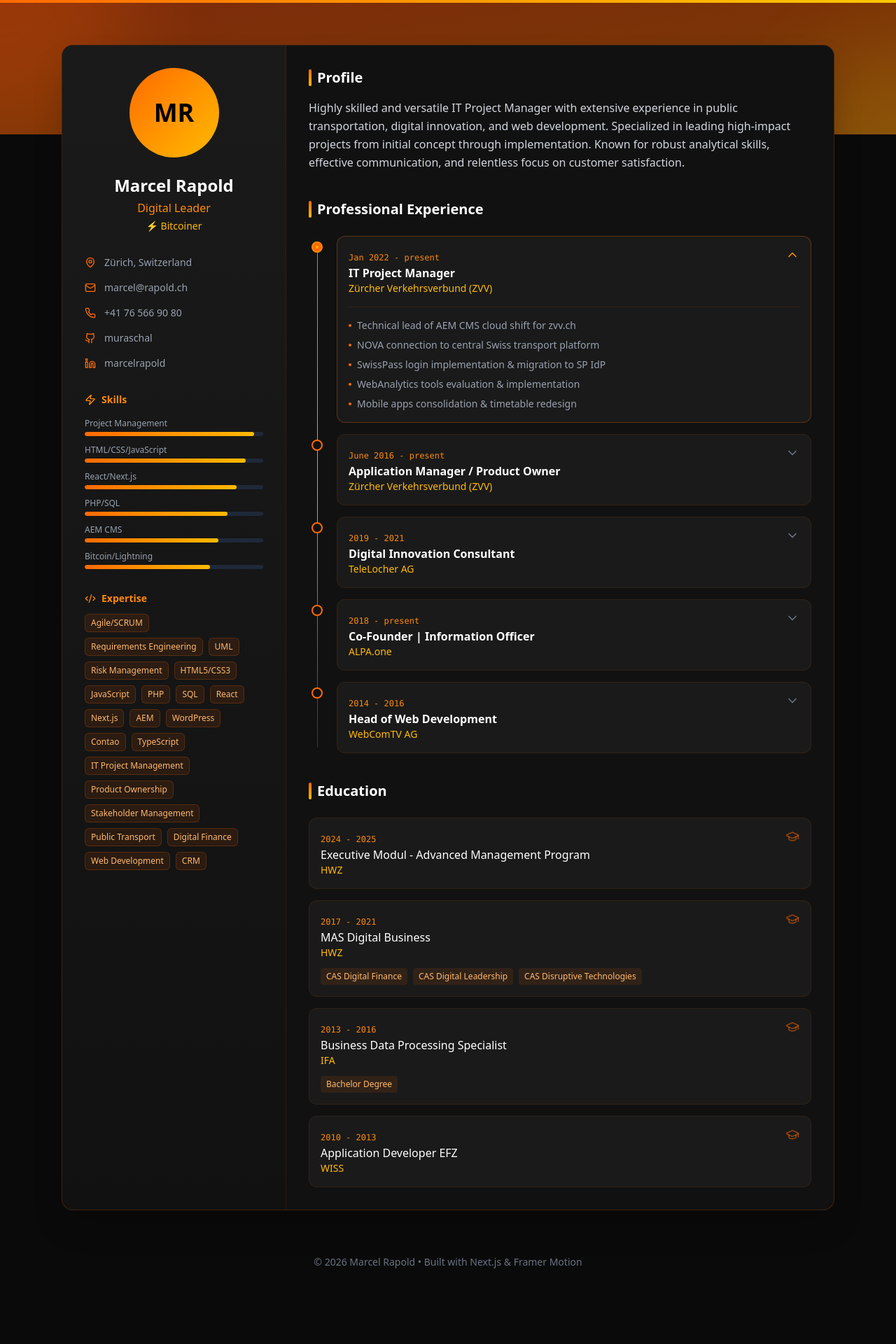
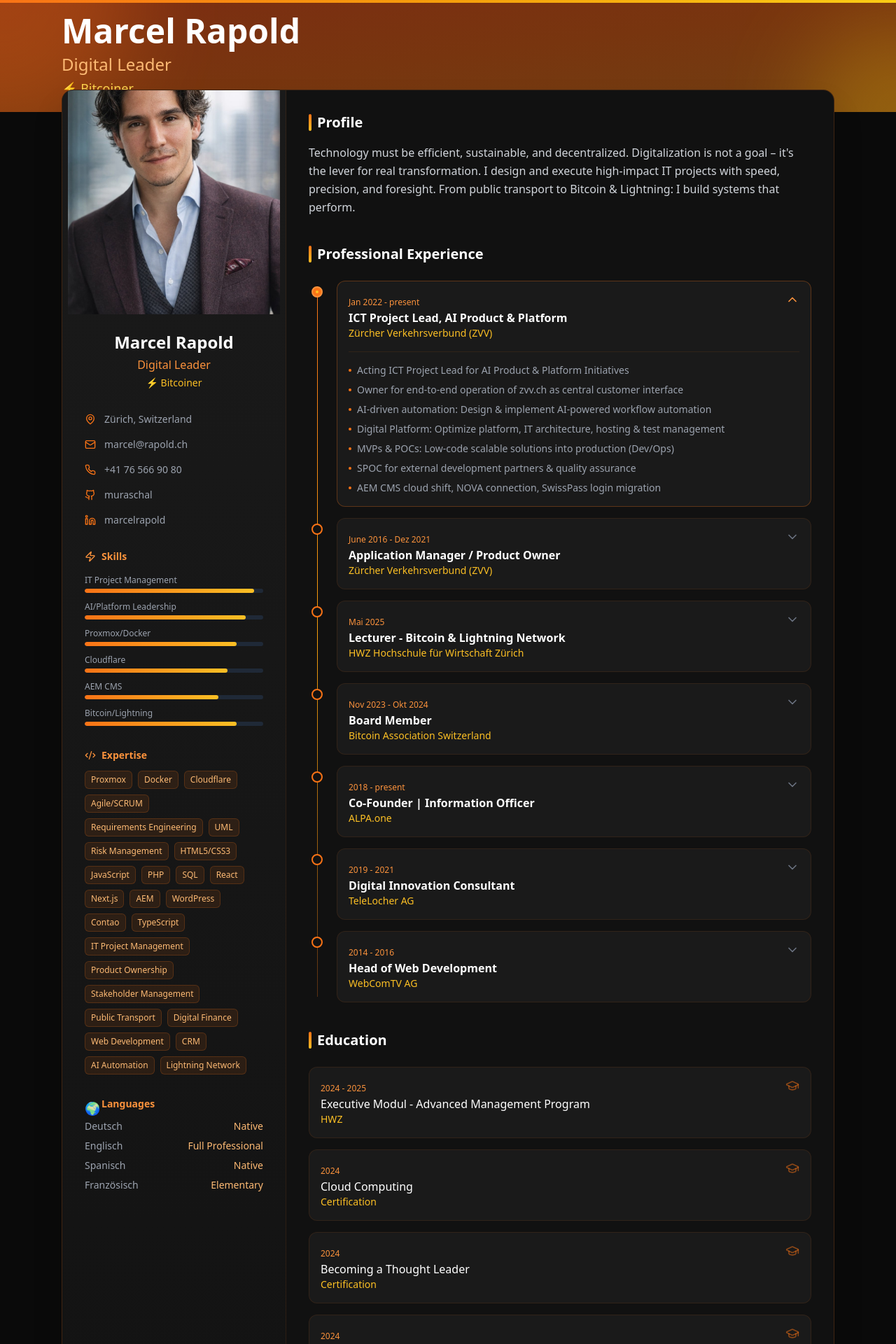
Before and after one commit to marcelrapold/cv-muriellebielawski, a Next.js app: page / in a window 1280 px wide. Shown: the top 1920 px of the page at 70% size. Before the commit the page ends 1845 px from the top, so only its background shows below. Built offline with nearby package versions, Linux system fonts and the light colour scheme.

Commit message:
Initial commit: Marcel CV - Modern Next.js portfolio

```diff
--- a/next.config.ts
+++ b/next.config.js
@@ -1,5 +1,5 @@
 /** @type {import('next').NextConfig} */
-const nextConfig = {
+module.exports = {
   images: {
     remotePatterns: [
       {
@@ -9,5 +9,3 @@ const nextConfig = {
     ],
   },
 };
-
-export default nextConfig;
--- a/package.json
+++ b/package.json
@@ -21,7 +21,7 @@
     "@types/react-dom": "^19.0.0",
     "autoprefixer": "^10.0.0",
     "postcss": "^8.0.0",
-    "tailwindcss": "^4.0.0",
+    "tailwindcss": "^3.4.17",
     "typescript": "^5.0.0",
     "vercel": "^50.27.1"
   }
--- /dev/null
+++ b/postcss.config.js
@@ -0,0 +1,6 @@
+module.exports = {
+  plugins: {
+    tailwindcss: {},
+    autoprefixer: {},
+  },
+}
--- a/src/app/globals.css
+++ b/src/app/globals.css
@@ -1,4 +1,6 @@
-@import "tailwindcss";
+@tailwind base;
+@tailwind components;
+@tailwind utilities;
 
 :root {
   --background: #0a0a0a;
--- a/src/app/page.tsx
+++ b/src/app/page.tsx
@@ -37,6 +37,26 @@ const education = [
     school: "HWZ",
   },
   {
+    period: "2024",
+    title: "Cloud Computing",
+    school: "Certification",
+  },
+  {
+    period: "2024",
+    title: "Becoming a Thought Leader",
+    school: "Certification",
+  },
+  {
+    period: "2024",
+    title: "Konfliktgespräche richtig führen",
+    school: "Certification",
+  },
+  {
+    period: "2024",
+    title: "Grundlagen der Programmierung: Agile Softwareentwicklung",
+    school: "Certification",
+  },
+  {
     period: "2017 - 2021",
     title: "MAS Digital Business",
     school: "HWZ",
@@ -58,25 +78,58 @@ const education = [
 const experience = [
   {
     period: "Jan 2022 - present",
-    title: "IT Project Manager",
+    title: "ICT Project Lead, AI Product & Platform",
     company: "Zürcher Verkehrsverbund (ZVV)",
     highlights: [
-      "Technical lead of AEM CMS cloud shift for zvv.ch",
-      "NOVA connection to central Swiss transport platform",
-      "SwissPass login implementation & migration to SP IdP",
-      "WebAnalytics tools evaluation & implementation",
-      "Mobile apps consolidation & timetable redesign",
+      "Acting ICT Project Lead for AI Product & Platform Initiatives",
+      "Owner for end-to-end operation of zvv.ch as central customer interface",
+      "AI-driven automation: Design & implement AI-powered workflow automation",
+      "Digital Platform: Optimize platform, IT architecture, hosting & test management",
+      "MVPs & POCs: Low-code scalable solutions into production (Dev/Ops)",
+      "SPOC for external development partners & quality assurance",
+      "AEM CMS cloud shift, NOVA connection, SwissPass login migration",
     ],
   },
   {
-    period: "June 2016 - present",
+    period: "June 2016 - Dez 2021",
     title: "Application Manager / Product Owner",
     company: "Zürcher Verkehrsverbund (ZVV)",
     highlights: [
-      "Product ownership & KPI definition",
-      "eTicketing architecture & security",
-      "IT risk & security management",
-      "Budget & contract responsibility",
+      "Business IT alignment & process/service management",
+      "IT risk, security & architecture management",
+      "Stakeholder management & KPI definition",
+      "eTicketing: Architecture, security, test management & operations",
+      "zvv.ch web development & customer-centricity strategy",
+    ],
+  },
+  {
+    period: "Mai 2025",
+    title: "Lecturer - Bitcoin & Lightning Network",
+    company: "HWZ Hochschule für Wirtschaft Zürich",
+    highlights: [
+      "Taught Lightning Network module in Europe's first Bitcoin-only executive program",
+      "CAS Bitcoin Economy - hands-on session with LNHunt",
+      "Topics: Taproot Assets, NOSTR, routing markets",
+    ],
+  },
+  {
+    period: "Nov 2023 - Okt 2024",
+    title: "Board Member",
+    company: "Bitcoin Association Switzerland",
+    highlights: [
+      "Advancing Bitcoin adoption in Switzerland",
+      "Public education & legal challenge coordination",
+      "Media liaison & ecosystem development",
+    ],
+  },
+  {
+    period: "2018 - present",
+    title: "Co-Founder | Information Officer",
+    company: "ALPA.one",
+    highlights: [
+      "Bitcoin & Lightning Network services",
+      "Lightning Network Node Deployment",
+      "Lightning Payment Systems & Custom Workflows",
     ],
   },
   {
@@ -86,16 +139,7 @@ const experience = [
     highlights: [
       "Digital multi-channel strategy",
       "Smart Home integration",
-      "ICT multimedia solutions",
-    ],
-  },
-  {
-    period: "2018 - present",
-    title: "Co-Founder | Information Officer",
-    company: "ALPA.one",
-    highlights: [
-      "Strategic IT planning",
-      "Business efficiency & innovation",
+      "ICT multimedia solutions for corporate clients",
     ],
   },
   {
@@ -103,28 +147,30 @@ const experience = [
     title: "Head of Web Development",
     company: "WebComTV AG",
     highlights: [
-      "Agile/SCRUM project management",
-      "Full-stack development",
+      "Agile/SCRUM & waterfall project management",
+      "Full-stack development (HTML5, jQuery, PHP, SQL)",
       "CMS development (Contao, Typo3, WordPress)",
     ],
   },
 ];
 
 const skills = [
-  { name: "Project Management", level: 95 },
-  { name: "HTML/CSS/JavaScript", level: 90 },
-  { name: "React/Next.js", level: 85 },
-  { name: "PHP/SQL", level: 80 },
+  { name: "IT Project Management", level: 95 },
+  { name: "AI/Platform Leadership", level: 90 },
+  { name: "Proxmox/Docker", level: 85 },
+  { name: "Cloudflare", level: 80 },
   { name: "AEM CMS", level: 75 },
-  { name: "Bitcoin/Lightning", level: 70 },
+  { name: "Bitcoin/Lightning", level: 85 },
 ];
 
 const skillTags = [
+  "Proxmox", "Docker", "Cloudflare",
   "Agile/SCRUM", "Requirements Engineering", "UML", "Risk Management",
   "HTML5/CSS3", "JavaScript", "PHP", "SQL", "React", "Next.js",
   "AEM", "WordPress", "Contao", "TypeScript",
   "IT Project Management", "Product Ownership", "Stakeholder Management",
-  "Public Transport", "Digital Finance", "Web Development", "CRM"
+  "Public Transport", "Digital Finance", "Web Development", "CRM",
+  "AI Automation", "Lightning Network"
 ];
 
 export default function CV() {
@@ -147,30 +193,45 @@ export default function CV() {
       />
 
       {/* Header Banner */}
-      <div className="h-48 bg-gradient-to-br from-orange-900 via-amber-900 to-yellow-900 relative overflow-hidden">
-        <div className="absolute inset-0 opacity-20">
+      <div className="h-32 md:h-40 bg-gradient-to-br from-orange-900 via-amber-900 to-yellow-900 relative overflow-hidden">
+        <div className="absolute inset-0 opacity-30">
           <div className="absolute top-0 left-0 w-96 h-96 bg-orange-500 rounded-full blur-3xl -translate-x-1/2 -translate-y-1/2" />
           <div className="absolute bottom-0 right-0 w-64 h-64 bg-yellow-500 rounded-full blur-3xl translate-x-1/2 translate-y-1/2" />
         </div>
+
+        <div className="max-w-6xl mx-auto px-6 h-full flex items-center">
+          {/* Left: Name & Title */}
+          <div className="text-white z-10">
+            <h1 className="text-4xl md:text-5xl font-bold mb-2">{profile.name}</h1>
+            <p className="text-xl md:text-2xl text-orange-300 mb-1">{profile.title}</p>
+            <p className="text-amber-300 text-lg">{profile.tagline}</p>
+          </div>
+        </div>
       </div>
 
-      <div className="max-w-6xl mx-auto px-6 -mt-32 relative z-10">
+      <div className="max-w-6xl mx-auto px-6 -mt-8 relative z-10">
         {/* Profile Card */}
         <div className="bg-[#111111] rounded-2xl border border-orange-500/20 shadow-2xl overflow-hidden mb-8">
           <div className="flex flex-col md:flex-row">
             {/* Left Sidebar */}
             <div className="md:w-80 bg-gradient-to-b from-[#1a1a1a] to-[#111111] p-8 border-r border-orange-500/10">
-              {/* Avatar Placeholder */}
-              <div className="w-32 h-32 mx-auto mb-6 rounded-full bg-gradient-to-br from-orange-500 to-amber-400 flex items-center justify-center text-4xl font-bold text-black">
-                MR
+              {/* Avatar - left side like original - full bleed portrait */}
+              <div className="w-[calc(100%+3rem)] h-80 -ml-6 -mt-8 mb-6 overflow-hidden">
+                <img
+                  src="/headshot.jpg"
+                  alt="Marcel Rapold"
+                  className="w-full h-full object-cover"
+                />
               </div>
 
               {/* Name */}
+              <div>
               <h1 className="text-2xl font-bold text-white text-center mb-1">
                 {profile.name}
               </h1>
               <p className="text-orange-400 text-center mb-1">{profile.title}</p>
               <p className="text-amber-400 text-center text-sm mb-8">{profile.tagline}</p>
+              </div>
 
               {/* Contact */}
               <div className="space-y-4 mb-8">
@@ -243,8 +304,29 @@ export default function CV() {
                     </span>
                   ))}
                 </div>
+
+                {/* Languages */}
+                <div className="mt-8">
+                  <h3 className="text-orange-400 text-sm font-semibold mb-3 flex items-center gap-2">
+                    <span className="w-4 h-4 text-lg">🌍</span> Languages
+                  </h3>
+                  <div className="space-y-2">
+                    {[
+                      { lang: "Deutsch", level: "Native" },
+                      { lang: "Englisch", level: "Full Professional" },
+                      { lang: "Spanisch", level: "Native" },
+                      { lang: "Französisch", level: "Elementary" },
+                    ].map((l) => (
+                      <div key={l.lang} className="flex justify-between text-sm">
+                        <span className="text-gray-400">{l.lang}</span>
+                        <span className="text-orange-300">{l.level}</span>
+                      </div>
+                    ))}
+                  </div>
+                </div>
               </div>
             </div>
+
 
             {/* Right Content */}
             <div className="flex-1 p-8">
@@ -255,10 +337,9 @@ export default function CV() {
                   Profile
                 </h2>
                 <p className="text-gray-300 leading-relaxed">
-                  Highly skilled and versatile IT Project Manager with extensive experience
-                  in public transportation, digital innovation, and web development.
-                  Specialized in leading high-impact projects from initial concept through implementation.
-                  Known for robust analytical skills, effective communication, and relentless focus on customer satisfaction.
+                  Technology must be efficient, sustainable, and decentralized. Digitalization is not a goal –
+                  it's the lever for real transformation. I design and execute high-impact IT projects with
+                  speed, precision, and foresight. From public transport to Bitcoin & Lightning: I build systems that perform.
                 </p>
               </section>
 
```
Also changed, not shown: deploy.cjs (added, +53 -0 lines), public/headshot.jpg (added), 1 other file (tests, documents, lock files or other folders).
